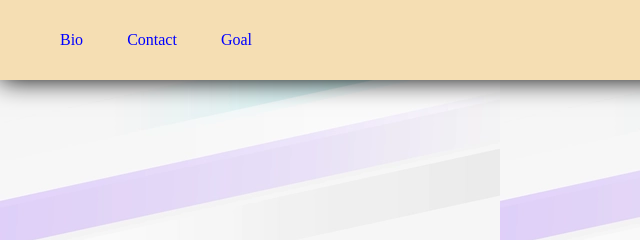
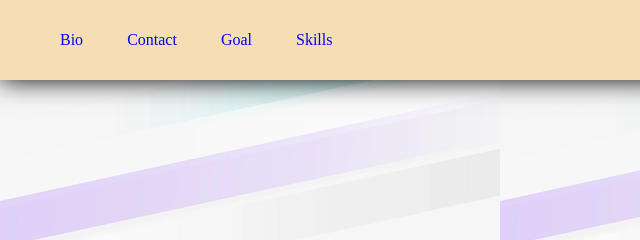
Before and after one commit to Durgakesav/Durgakesav.github.io, a plain HTML site: page index.html in a window 1280 px wide. Shown: the top 240 px of the page, 0-640 px from the left. Drawn offline with Linux system fonts and the light colour scheme.

Commit message:
Update index.html

```diff
--- a/index.html
+++ b/index.html
@@ -7,15 +7,13 @@
         #flit{
             background-color: black;
             color:aliceblue
-    }
-
-
+        }
     footer{
         border: 00px;
         padding:40px;
         margin:40px;
     }
- header {
+ header{
 background-color:wheat;
 position: fixed;
 left: 0;
@@ -55,6 +53,9 @@ text-decoration: none;
             </li>
             <li> <a href = "Goal.html"> Goal </a>
             </li>
+                <li>
+                    <a href = "skills.html">Skills</a>
+                </li>
             </ul>
             </nav>
         </header>
```
